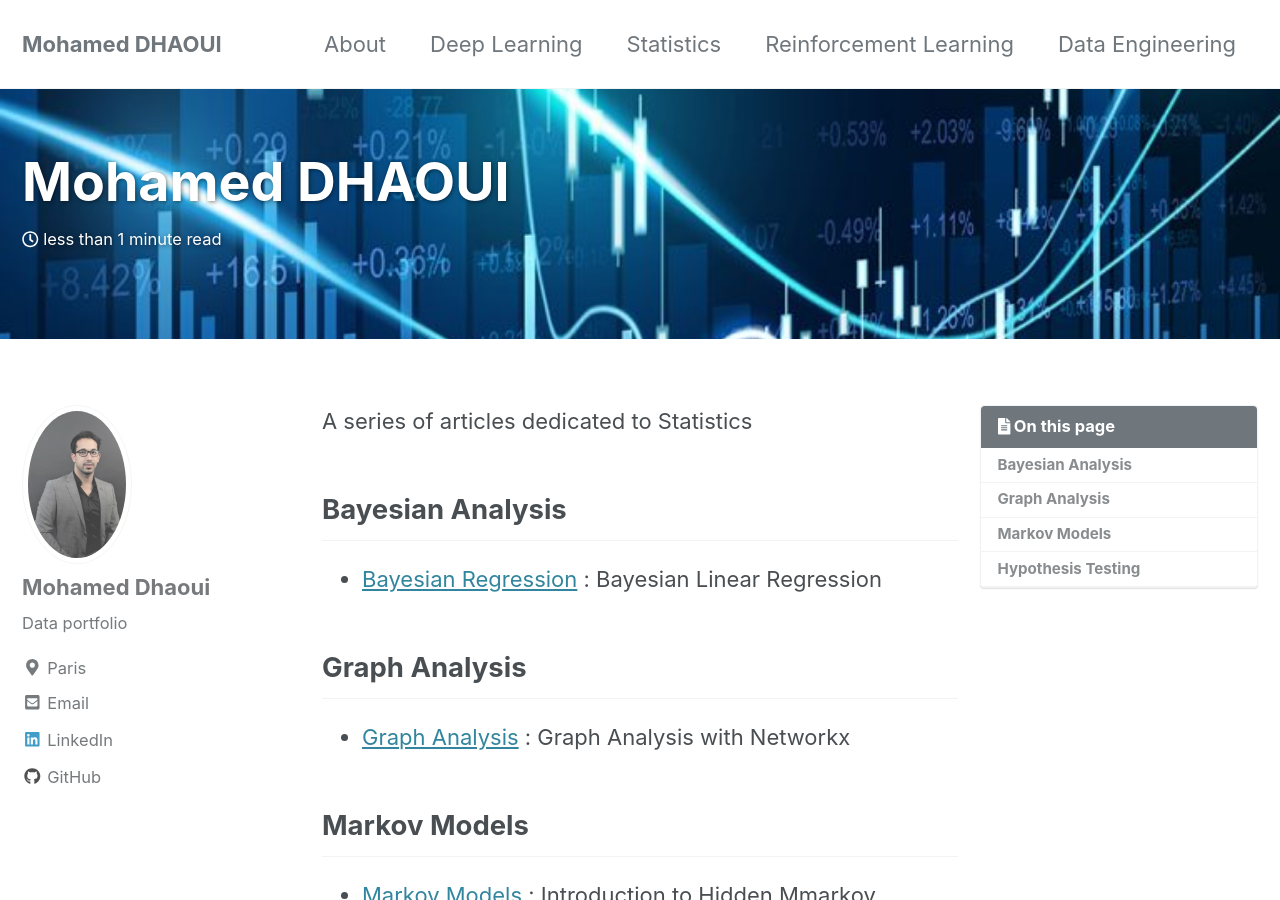
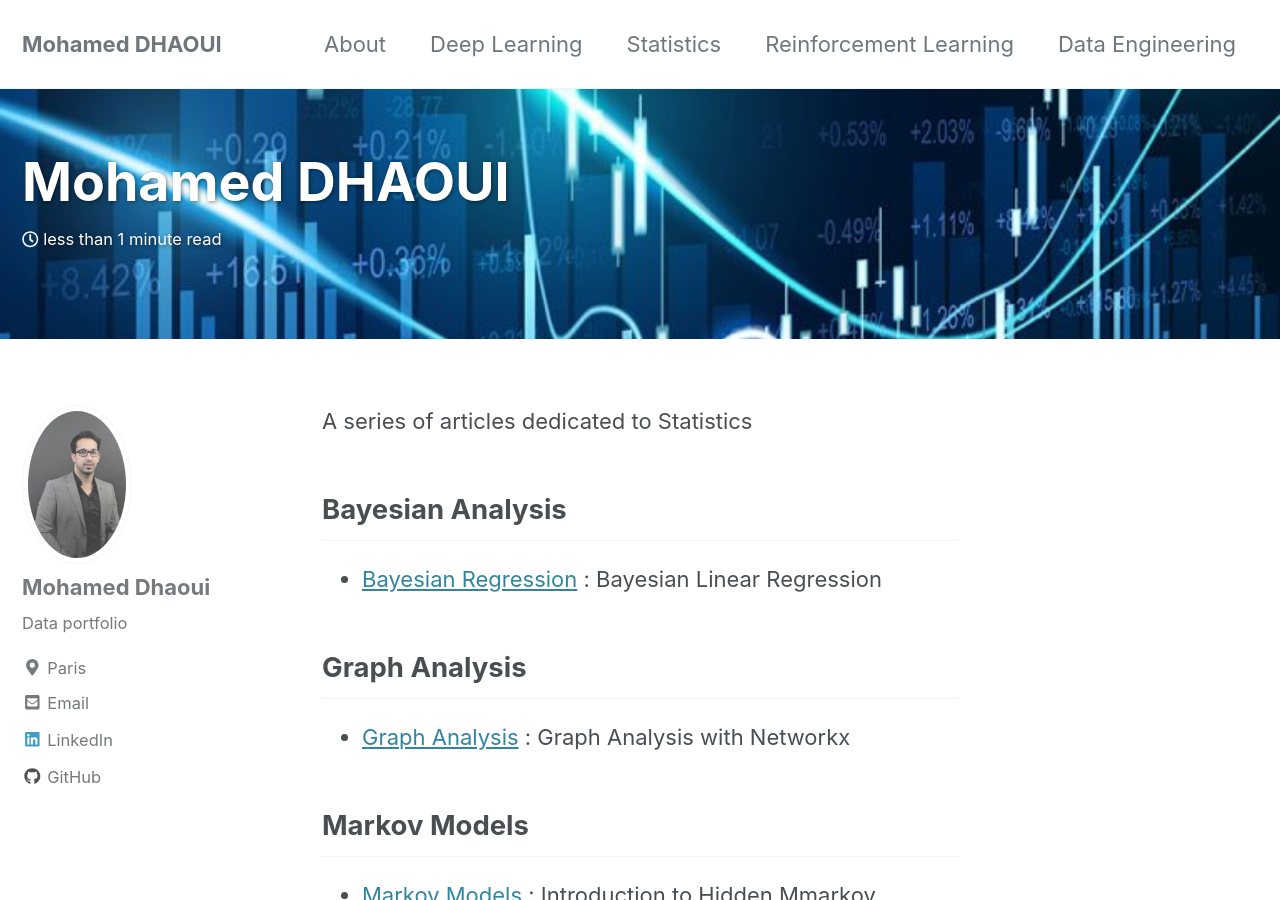
Before and after one commit to mohameddhaoui/mohameddhaoui.github.io, a Jekyll site: the page built from _pages/st.md, in a window 1280 px wide and 900 px high. Built offline with Jekyll 4.4.1, drawn with Linux system fonts in a browser that asks for light colours; cached includes are drawn as plain includes; some of the changed lines change nothing that is shown.

Commit message:
Update st.md

```diff
--- a/_pages/st.md
+++ b/_pages/st.md
@@ -4,8 +4,7 @@ permalink: /st/
 author_profile: true
 header:
  overlay_image: "/images/stat.jpg"
-toc: true
-toc_sticky: true
+
 ---
 
 A series of articles dedicated to Statistics
```
